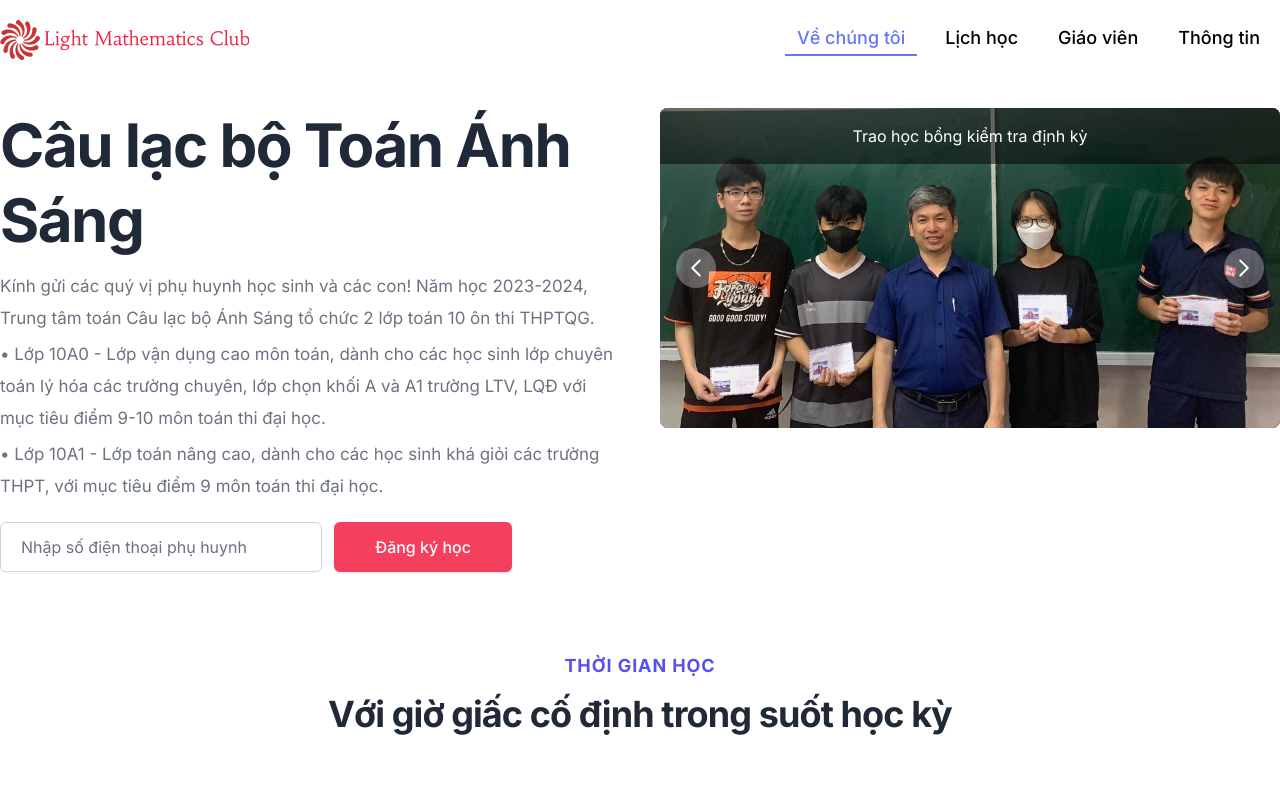
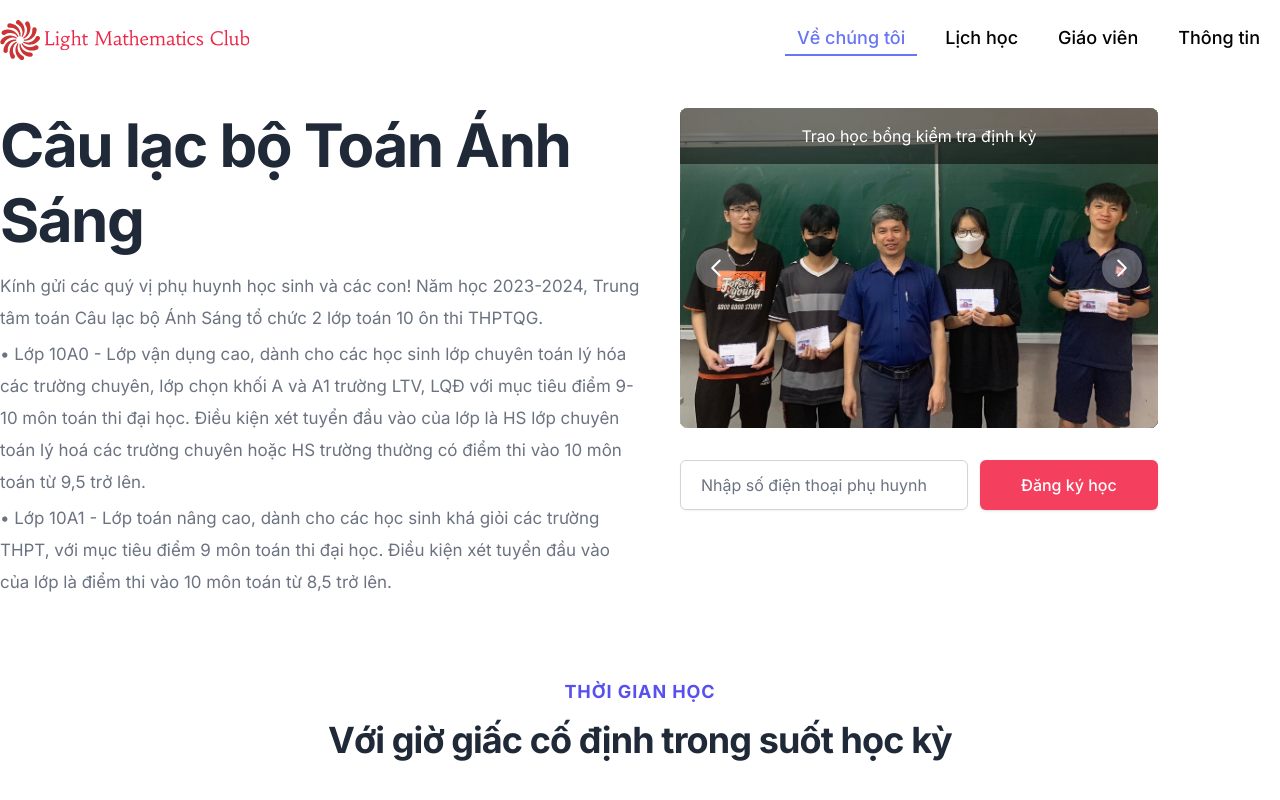
Before and after one commit to linhpksw/tuyensinhc3, a Next.js app: page / in a window 1280 px wide. Shown: the top 800 px of the page. Built offline with nearby package versions, Linux system fonts and the light colour scheme.

Commit message:
update class info

```diff
--- a/components/Hero.jsx
+++ b/components/Hero.jsx
@@ -71,14 +71,14 @@ const Hero = () => {
                             Kính gửi các quý vị phụ huynh học sinh và các con! Năm học 2023-2024, Trung tâm toán Câu lạc bộ Ánh Sáng tổ chức 2 lớp toán 10 ôn thi THPTQG.
                         </p>
                         <p className='pb-1 text-gray-500 text-[1rem] md:text-[1.06rem] leading-8'>
-                            • Lớp 10A0 - Lớp vận dụng cao môn toán, dành cho các học sinh lớp chuyên toán lý hóa các trường chuyên, lớp chọn khối A và A1 trường LTV, LQĐ với mục tiêu điểm 9-10 môn toán thi đại học.
+                            • Lớp 10A0 - Lớp vận dụng cao, dành cho các học sinh lớp chuyên toán lý hóa các trường chuyên, lớp chọn khối A và A1 trường LTV, LQĐ với mục tiêu điểm 9-10 môn toán thi đại học. Điều kiện xét tuyển đầu vào của lớp là HS lớp chuyên toán lý hoá các trường chuyên hoặc HS trường thường có điểm thi vào 10 môn toán từ 9,5 trở lên.
                         </p>
                         <p className='text-gray-500 text-[1rem] md:text-[1.06rem] leading-8'>
-                            • Lớp 10A1 - Lớp toán nâng cao, dành cho các học sinh khá giỏi các trường THPT, với mục tiêu điểm 9 môn toán thi đại học.
+                            • Lớp 10A1 - Lớp toán nâng cao, dành cho các học sinh khá giỏi các trường THPT, với mục tiêu điểm 9 môn toán thi đại học. Điều kiện xét tuyển đầu vào của lớp là điểm thi vào 10 môn toán từ 8,5 trở lên.
                         </p>
 
 
-                        <form onSubmit={handleForm} className='mt-5 sm:flex sm:w-full sm:max-w-lg'>
+                        <form onSubmit={handleForm} className='lg:hidden mt-5 sm:flex sm:w-full sm:max-w-lg'>
                             <div className='min-w-0 flex-1'>
                                 <label htmlFor='hero-email' className='sr-only'>
                                     Phone
@@ -122,9 +122,57 @@ const Hero = () => {
                     </div>
                 </div >
 
-                <div className='flex items-center justify-center w-full lg:w-1/2'>
+
+                <div className='flex lg:hidden items-center justify-center w-full'>
                     <ShowImage />
                 </div>
+
+                <div className='hidden lg:block'>
+                    <div className='flex items-center justify-center w-full'>
+                        <ShowImage />
+                    </div>
+
+                    <form onSubmit={handleForm} className='flex mt-8 w-full max-w-lg'>
+                        <div className='w-72 flex-1'>
+                            <label htmlFor='hero-email' className='sr-only'>
+                                Phone
+                            </label>
+                            <input
+                                id='phone'
+                                type='tel'
+                                className='block w-full rounded-md border border-gray-300 px-5 py-3 text-base text-gray-900 placeholder-gray-500 shadow-sm focus:border-rose-500 focus:ring-rose-500'
+                                placeholder='Nhập số điện thoại phụ huynh'
+                            />
+
+                            {!isCorrect &&
+                                <div className='flex items-center gap-2 mt-2'>
+                                    <ExclamationCircleIcon className='h-5 w-5 text-red-500' />
+
+                                    <span className='text-red-500'>Số điện thoại không hợp lệ</span>
+                                </div>
+
+                            }
+                        </div>
+                        <div className='ml-3'>
+                            <button
+                                type='submit'
+                                disabled={isLoading}
+                                className={`block w-full rounded-md border border-transparent bg-rose-500 px-10 py-3 text-base font-medium text-white shadow hover:bg-rose-600 focus:outline-none focus:ring-2 focus:ring-rose-500 focus:ring-offset-2 ${isLoading ? 'cursor-wait opacity-50' : ''}`}>
+                                {isLoading ? (
+                                    <>
+                                        <svg aria-hidden="true" role="status" className="inline w-4 h-4 mr-3 text-white animate-spin" viewBox="0 0 100 101" fill="none" xmlns="http://www.w3.org/2000/svg">
+                                            <path d="M100 50.5908C100 78.2051 77.6142 100.591 50 100.591C22.3858 100.591 0 78.2051 0 50.5908C0 22.9766 22.3858 0.59082 50 0.59082C77.6142 0.59082 100 22.9766 100 50.5908ZM9.08144 50.5908C9.08144 73.1895 27.4013 91.5094 50 91.5094C72.5987 91.5094 90.9186 73.1895 90.9186 50.5908C90.9186 27.9921 72.5987 9.67226 50 9.67226C27.4013 9.67226 9.08144 27.9921 9.08144 50.5908Z" fill="#E5E7EB" />
+                                            <path d="M93.9676 39.0409C96.393 38.4038 97.8624 35.9116 97.0079 33.5539C95.2932 28.8227 92.871 24.3692 89.8167 20.348C85.8452 15.1192 80.8826 10.7238 75.2124 7.41289C69.5422 4.10194 63.2754 1.94025 56.7698 1.05124C51.7666 0.367541 46.6976 0.446843 41.7345 1.27873C39.2613 1.69328 37.813 4.19778 38.4501 6.62326C39.0873 9.04874 41.5694 10.4717 44.0505 10.1071C47.8511 9.54855 51.7191 9.52689 55.5402 10.0491C60.8642 10.7766 65.9928 12.5457 70.6331 15.2552C75.2735 17.9648 79.3347 21.5619 82.5849 25.841C84.9175 28.9121 86.7997 32.2913 88.1811 35.8758C89.083 38.2158 91.5421 39.6781 93.9676 39.0409Z" fill="currentColor" />
+                                        </svg>
+                                        <span>Đang xử lý...</span>
+                                    </>
+                                ) : 'Đăng ký học'}
+                            </button>
+                        </div>
+                    </form>
+                </div>
+
+
             </Container >
 
         </>
--- a/components/NavBar.jsx
+++ b/components/NavBar.jsx
@@ -38,6 +38,7 @@ const Navbar = () => {
 
     const [activeLink, setActiveLink] = useState(null);
     const [scrollActive, setScrollActive] = useState(false);
+
 
     useEffect(() => {
         window.addEventListener('scroll', () => {
```
